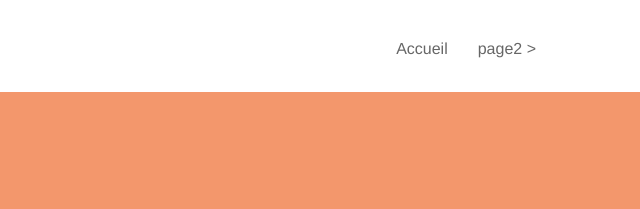
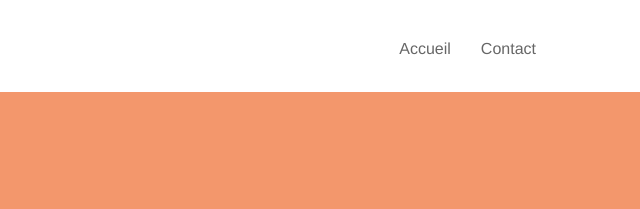
Before and after one commit to JingZhangFerment/La-chouette-agence, a plain HTML site: page contact.html in a window 1280 px wide. Shown: the top 209 px of the page, 599-1239 px from the left. Drawn offline with nearby package versions, Linux system fonts and the light colour scheme; a script that the page names is missing.

Commit message:
improve header and formula in contact.html

```diff
--- a/contact.html
+++ b/contact.html
@@ -54,7 +54,7 @@
 					<li>
 					</li>
 					<li>
-						<a href="page2.html">page2 &gt;</a>
+						<a href="contact.html">Contact</a>
 					</li>
 				</ul>
 			</div>
```
